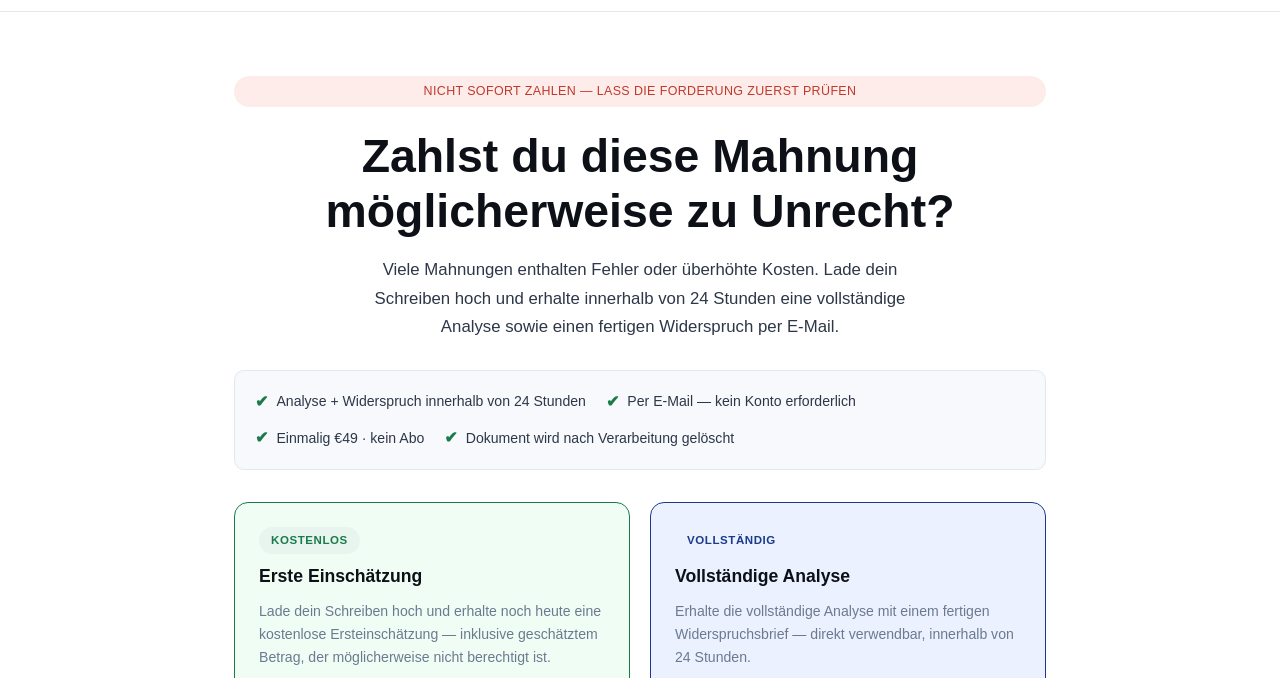
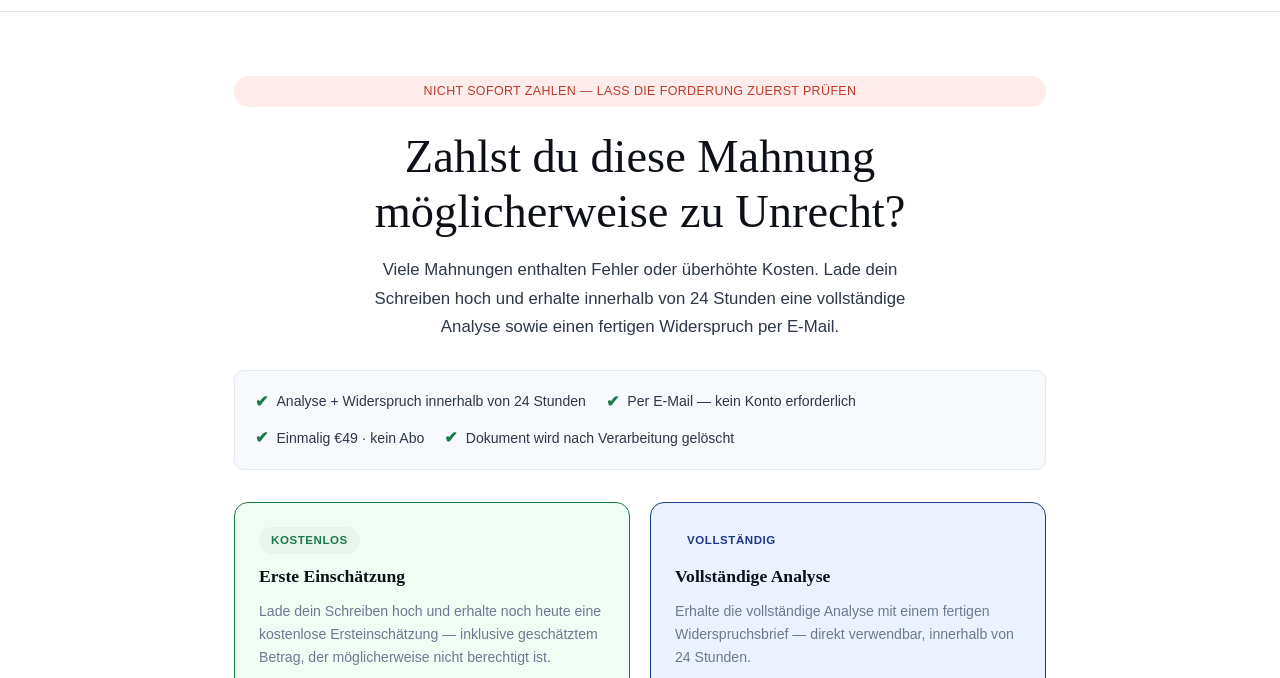
Before and after one commit to DickGroen/mahnungcheck.de, a website: page public/index.html in a window 1280 px wide. Shown: the part 51-729 px from the top of the page. Drawn offline with Linux system fonts and the light colour scheme.

Commit message:
Change font family for body and headings

```diff
--- a/public/styles.css
+++ b/public/styles.css
@@ -31,7 +31,7 @@ html {
 }
 
 body {
-  font-family: Arial, sans-serif;
+  font-family: 'DM Sans', sans-serif;
   font-size: 16px;
   line-height: 1.65;
   color: var(--ink);
@@ -40,7 +40,8 @@ body {
 }
 
 h1, h2, h3, h4 {
-  font-weight: 700;
+  font-family: 'DM Serif Display', serif;
+  font-weight: 400;
   line-height: 1.2;
 }
 
```
